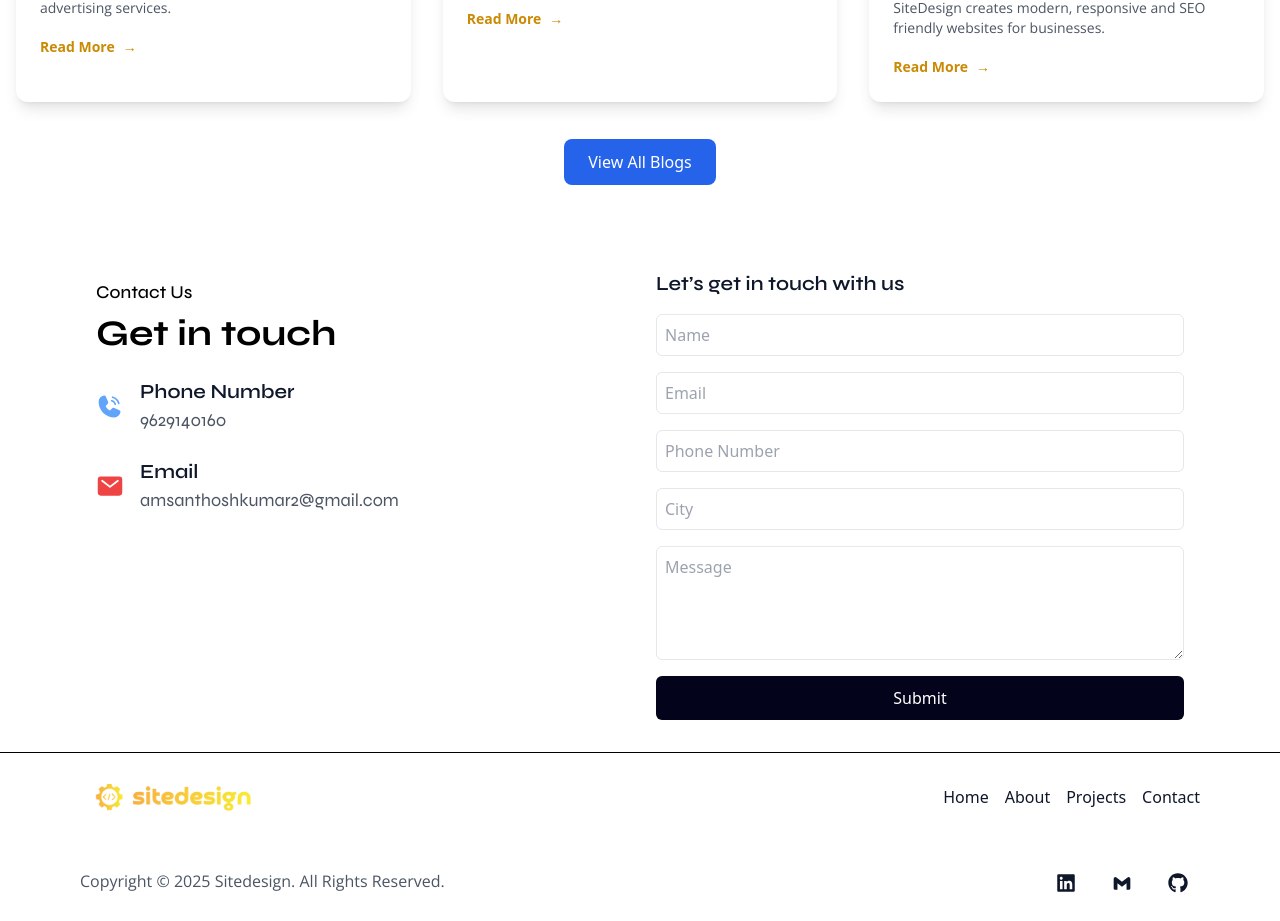
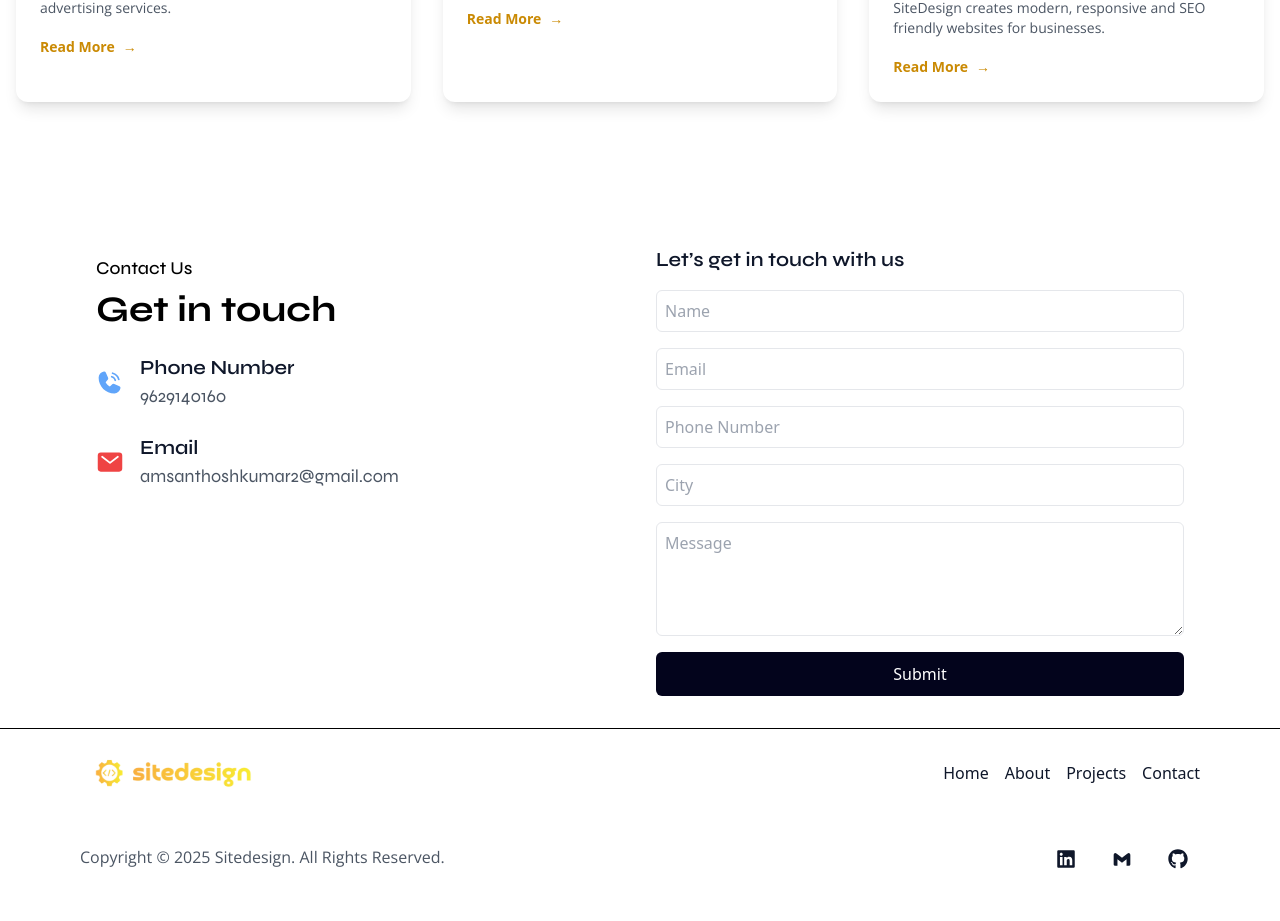
Before and after one commit to A-M-Santhoshkumar/portfolio, a React (Vite) app: page / in a window 1280 px wide. Shown: the part 3524-4445 px from the top of the page. After the commit the page ends 4421 px from the top, so only its background shows below. Built offline with nearby package versions, Linux system fonts and the light colour scheme.

Commit message:
new blog

```diff
--- a/src/Components/HomeComponets/Blog.jsx
+++ b/src/Components/HomeComponets/Blog.jsx
@@ -100,12 +100,12 @@ function Blog() {
 
           <div className="text-center mt-12">
 
-            <Link
+            {/* <Link
               to="/blog"
-              className="px-6 py-3 bg-blue-600 text-white rounded-lg hover:bg-yellow-700 transition"
+              className="px-6 py-3 bg-yellow-600 text-white rounded-lg hover:bg-yellow-700 transition"
             >
               View All Blogs
-            </Link>
+            </Link> */}
 
           </div>
 
```
